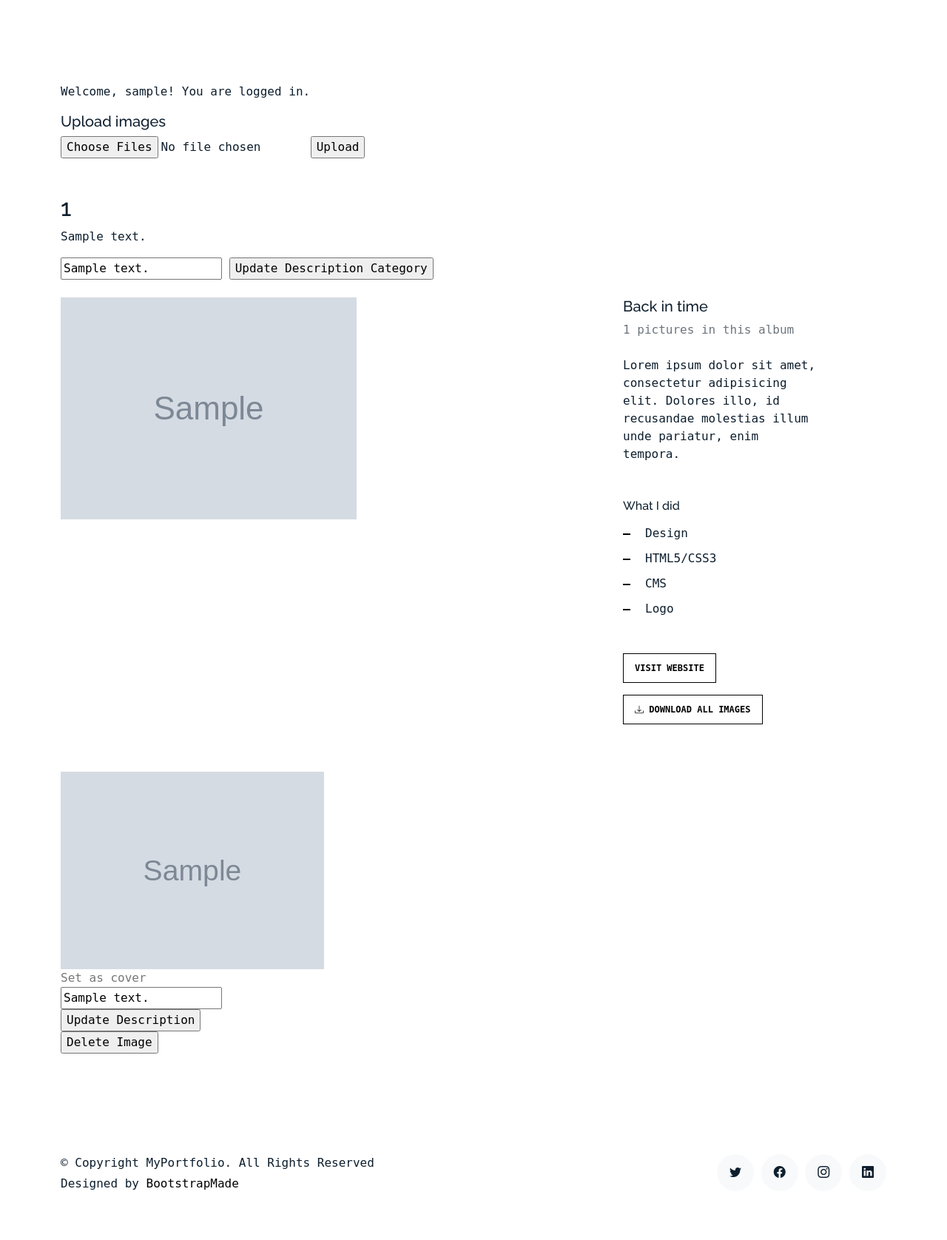
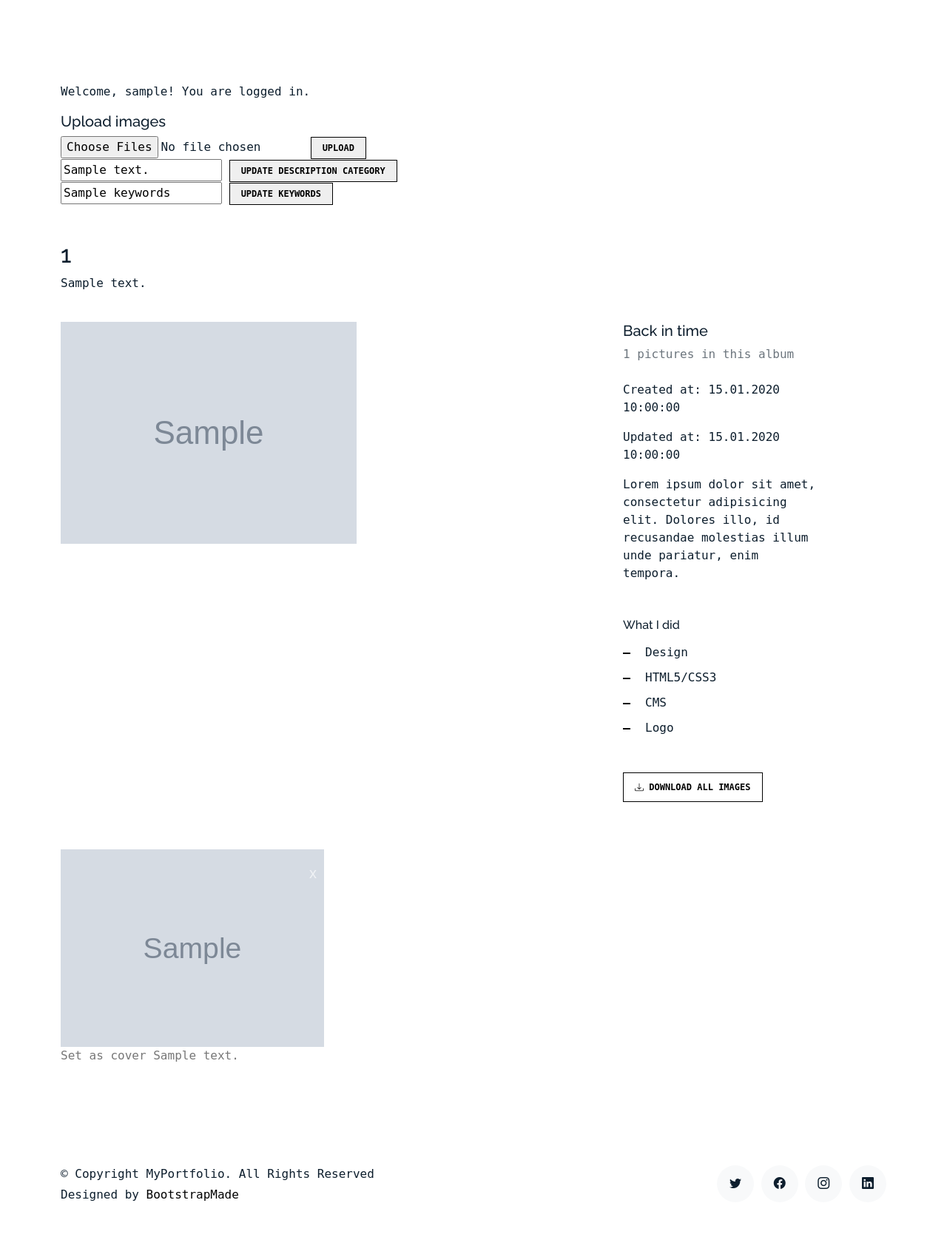
Before and after one commit to MMikulec/flask_missartem, a Flask app: page /category/1 in a window 1280 px wide. Shown: the part 109-1785 px from the top of the page at 74% size. Run offline with Flask 3, Linux system fonts and the light colour scheme; the visitor is signed in with stand-in values (Sample User, id 1); grey boxes marked "Sample" are stand-in pictures; a database or web service that is not in the repository returns one stand-in record (values such as "Sample title"); some libraries are stand-ins or nearby versions; some web fonts are replaced.

Commit message:
Error 404 handle, update_keywords, update_category_name. Many changes in functions.

```diff
--- a/app.py
+++ b/app.py
@@ -3,12 +3,11 @@ import time
 import zipfile
 
 from flask import send_file
-from zipfile import ZipFile
 
-from flask import Flask, render_template, request, send_from_directory, url_for, session, make_response
+from flask import Flask, render_template, request, send_from_directory, url_for, session, make_response, flash, abort
 from flask_pymongo import PyMongo
 import os
-from datetime import datetime, timedelta
+from datetime import datetime
 from flask import redirect
 from werkzeug.utils import secure_filename
 import uuid
@@ -21,7 +20,6 @@ app = Flask(__name__)
 app.config.from_pyfile('config.py')
 mongo = PyMongo(app)
 
-# #################### LOGIN ####################
 # Example user for testing purposes
 users = {
     'example_user': {
@@ -31,6 +29,13 @@ users = {
 }
 
 
+# ERROR HANDLE
+@app.errorhandler(404)
+def page_not_found(e):
+    return render_template("error/404.jinja2", e=e.description), 404
+
+
+# #################### LOGIN ####################
 def login_required(f):
     @wraps(f)
     def decorated_function(*args, **kwargs):
@@ -73,19 +78,19 @@ def allowed_file(filename):
 
 def compress_and_save_image(input_path, output_path, max_size=(800, 800), quality=85):
     with Image.open(input_path) as img:
-        img.thumbnail(max_size, Image.ANTIALIAS)
+        img.thumbnail(max_size, Image.LANCZOS)
         img.save(output_path, format=img.format, quality=quality)
 
 
 def cleanup_old_files(zip_filename):
     while True:
-        time.sleep(5)
+        time.sleep(app.config['REMOVE_ZIP'])
         if os.path.isfile(zip_filename):
             print(f"File to delete: {zip_filename}")
 
             creation_time = os.path.getctime(zip_filename)
             now = time.time()
-            if creation_time < (now - 10):  # 1 hour
+            if creation_time < (now - app.config['REMOVE_ZIP']):  # settings in config.py
                 os.remove(zip_filename)
                 print(f"Delete {zip_filename}")
                 break
@@ -99,7 +104,8 @@ def upload():
     category_name = request.form['category']
     category = mongo.db.categories.find_one({"name": category_name})
     if not category:
-        return "Category not found", 404
+        # return "Category not found", 404
+        abort(404, description=f"Category '{category}' doesn't exist.")
 
     category_id = category['_id']
     photos = request.files.getlist('photos')
@@ -142,37 +148,35 @@ def upload():
 @app.route('/')
 def index():
     # Fetch the categories from MongoDB, sorted by the 'order' field
-    categories = list(mongo.db.categories.find().sort('order'))
+    categories = list(mongo.db.categories.find().sort('order').sort('order', -1))
     return render_template('index.jinja2', categories=categories)
 
 
 @app.route('/category/<category>')
 def category(category):
-    """
-    compressed_folder = os.path.join(app.config['UPLOAD_FOLDER'], category, 'compressed')
-    image_files = os.listdir(compressed_folder)
-    category_info = mongo.db.categories.find_one({"name": category})
-    cover_image = category_info.get("cover_image")
-    return render_template('category.jinja2', category=category, images=image_files, cover_image=cover_image)
-"""
     # Get the category information
     category_info = mongo.db.categories.find_one({"name": category})
+
+    if not category_info:
+        abort(404, description=f"Category '{category}' doesn't exist.")
+
     cover_image = category_info.get("cover_image")
 
     # Fetch the image files from MongoDB
     image_files = list(mongo.db.images.find({"category_id": category_info["_id"]}))
 
-    return render_template('category.jinja2', category=category, images=image_files, cover_image=cover_image, category_info=category_info)
+    return render_template('category.jinja2', category=category, images=image_files,
+                           cover_image=cover_image, category_info=category_info)
 
 
-@app.route('/uploads/<path:subpath>')
-def serve_uploads(subpath):
-    return send_from_directory(app.config['UPLOAD_FOLDER'], subpath)
+@app.route('/uploads/<path:sub_path>')
+def serve_uploads(sub_path):
+    return send_from_directory(app.config['UPLOAD_FOLDER'], sub_path)
 
 
-@app.route('/uploads/original/<path:subpath>')
-def serve_original_uploads(subpath):
-    return send_from_directory(app.config['UPLOAD_FOLDER'], subpath)
+@app.route('/uploads/original/<path:sub_path>')
+def serve_original_uploads(sub_path):
+    return send_from_directory(app.config['UPLOAD_FOLDER'], sub_path)
 
 
 @app.route('/create_category', methods=['POST'])
@@ -192,7 +196,8 @@ def create_category():
             'cover_image': None,
             'description': '',
             'created_at': datetime.now(),
-            'updated_at': datetime.now()
+            'updated_at': datetime.now(),
+            'keywords': ''
         })
 
     return redirect(url_for('index'))
@@ -207,20 +212,17 @@ def move_category(category_name, direction):
     category = mongo.db.categories.find_one({'name': category_name})
 
     if not category:
-        return 'Category not found', 404
+        # return 'Category not found', 404
+        abort(404, description=f"Category '{category}' doesn't exist.")
 
-    if direction == 'up':
-        # Find the previous category
+    if direction == 'down':  # Look for the category with a lower order
         prev_category = mongo.db.categories.find_one({'order': category['order'] - 1})
         if prev_category:
-            # Swap the order of the current category and the previous category
             mongo.db.categories.update_one({'_id': category['_id']}, {'$set': {'order': category['order'] - 1}})
             mongo.db.categories.update_one({'_id': prev_category['_id']}, {'$set': {'order': prev_category['order'] + 1}})
-    else:
-        # Find the next category
+    else:  # 'up', so look for the category with a higher order
         next_category = mongo.db.categories.find_one({'order': category['order'] + 1})
         if next_category:
-            # Swap the order of the current category and the next category
             mongo.db.categories.update_one({'_id': category['_id']}, {'$set': {'order': category['order'] + 1}})
             mongo.db.categories.update_one({'_id': next_category['_id']}, {'$set': {'order': next_category['order'] - 1}})
 
@@ -254,56 +256,23 @@ def delete_category(category):
     return redirect(url_for('index'))
 
 
-@app.route('/set_cover_image/<category_name>/<image_name>')
+@app.route('/update_category/<category_name>', methods=['POST'])
 @login_required
-def set_cover_image(category_name, image_name):
+def update_category_name(category_name):
     category = mongo.db.categories.find_one({'name': category_name})
-    if not category:
-        return 'Category not found', 404
+    new_name = request.form.get('new_cat_name')
 
-    # Update the cover image in the MongoDB database
-    mongo.db.categories.update_one({'_id': category['_id']}, {'$set': {'cover_image': image_name}})
+    old_folder_path = os.path.join(app.config['UPLOAD_FOLDER'], category['name'])
+    new_folder_path = os.path.join(app.config['UPLOAD_FOLDER'], new_name)
 
-    return redirect(url_for('category', category=category_name))
+    try:
+        os.rename(old_folder_path, new_folder_path)
+    except Exception as e:
+        flash("Could not rename the folder: ", str(e))
+        return redirect(request.referrer)
 
-
-@app.route('/update_description/<item_type>/<item_id>', methods=['POST'])
-@login_required
-def update_description(item_type, item_id):
-    if item_type == 'image':
-        collection = mongo.db.images
-    elif item_type == 'category':
-        collection = mongo.db.categories
-    else:
-        return "Invalid item type", 400  # HTTP 400 Bad Request
-
-    new_description = request.form.get('new_description')
-    collection.update_one({'_id': ObjectId(item_id)}, {'$set': {'description': new_description}})
-    return redirect(request.referrer)
-
-
-@app.route('/delete_image/<image_id>', methods=['POST'])
-@login_required
-def delete_image(image_id):
-    # Fetch the image from the database
-    image = mongo.db.images.find_one({'_id': ObjectId(image_id)})
-
-    # Get the category_id from the image
-    category_id = image.get('category_id')
-
-    # Look up the category name in the categories collection
-    category = mongo.db.categories.find_one({'_id': ObjectId(category_id)})
-    category_name = category.get('name')
-
-    # Get the image filename
-    filename = image.get('filename')
-
-    # Delete the image document from MongoDB
-    mongo.db.images.delete_one({'_id': ObjectId(image_id)})
-
-    # Delete the image file from the server
-    os.remove(os.path.join(app.config['UPLOAD_FOLDER'], category_name, 'original', filename))
-    os.remove(os.path.join(app.config['UPLOAD_FOLDER'], category_name, 'compressed', filename))
+    # Update the category name in the MongoDB database
+    mongo.db.categories.update_one({'_id': category['_id']}, {'$set': {'name': new_name}})
 
     return redirect(request.referrer)
 
@@ -330,6 +299,80 @@ def download_category(category):
     return send_file(zip_filename, mimetype='application/zip', as_attachment=True)
 
 
+@app.route('/set_cover_image/<category_name>/<image_name>')
+@login_required
+def set_cover_image(category_name, image_name):
+    category = mongo.db.categories.find_one({'name': category_name})
+    if not category:
+        # return 'Category not found', 404
+        abort(404, description=f"Category '{category}' doesn't exist.")
+
+    # Update the cover image in the MongoDB database
+    mongo.db.categories.update_one({'_id': category['_id']}, {'$set': {'cover_image': image_name}})
+
+    return redirect(url_for('category', category=category_name))
+
+
+@app.route('/update_description/<item_type>/<item_id>', methods=['POST'])
+@login_required
+def update_description(item_type, item_id):
+    if item_type == 'image':
+        collection = mongo.db.images
+    elif item_type == 'category':
+        collection = mongo.db.categories
+    else:
+        return "Invalid item type", 400  # HTTP 400 Bad Request
+
+    new_description = request.form.get('new_description')
+    collection.update_one({'_id': ObjectId(item_id)}, {'$set': {'description': new_description}})
+    return redirect(request.referrer)
+
+
+@app.route('/update_keywords/<category_id>', methods=['POST'])
+@login_required
+def update_keywords(category_id):
+    new_keywords = request.form.get('new_keywords')
+    mongo.db.categories.update_one({'_id': ObjectId(category_id)}, {'$set': {'keywords': new_keywords}})
+
+    return redirect(request.referrer)
+
+
+@app.route('/delete_image/<image_id>', methods=['POST'])
+@login_required
+def delete_image(image_id):
+    # Fetch the image from the database
+    image = mongo.db.images.find_one({'_id': ObjectId(image_id)})
+
+    # Get the category_id from the image
+    category_id = image.get('category_id')
+
+    # Look up the category name in the categories collection
+    category = mongo.db.categories.find_one({'_id': ObjectId(category_id)})
+    category_name = category.get('name')
+
+    # Get the image filename
+    filename = image.get('filename')
+
+    # Delete the image document from MongoDB
+    mongo.db.images.delete_one({'_id': ObjectId(image_id)})
+
+    # When updating an album
+    mongo.db.categories.update_one(
+        {'_id': ObjectId(category_id)},
+        {
+            '$set': {
+                'updated_at': datetime.now()
+            }
+        }
+    )
+
+    # Delete the image file from the server
+    os.remove(os.path.join(app.config['UPLOAD_FOLDER'], category_name, 'original', filename))
+    os.remove(os.path.join(app.config['UPLOAD_FOLDER'], category_name, 'compressed', filename))
+
+    return redirect(request.referrer)
+
+
 @app.route('/sitemap.xml', methods=['GET'])
 def sitemap():
     """Generate sitemap.xml including album and image data."""
@@ -352,7 +395,7 @@ def sitemap():
         image_data = []
         images = mongo.db.images.find({'category_id': album['_id']})
         for image in images:
-            image_url = url_for('serve_uploads', subpath=album['name'] + '/compressed/' + image['filename'],
+            image_url = url_for('serve_uploads', sub_path=album['name'] + '/compressed/' + image['filename'],
                                 _external=True)
             image_caption = image['description']
             image_data.append([image_url, image_caption])
--- a/config.py
+++ b/config.py
@@ -7,3 +7,5 @@ TEMP_FOLDER = os.path.join(BASE_DIR, 'temp')
 SECRET_KEY = 'your-secret-key'
 ALLOWED_EXTENSIONS = {'png', 'jpg', 'jpeg', 'gif'}
 MONGO_URI = "mongodb://localhost:27017/portfolio"
+
+REMOVE_ZIP = 10  # remove zip for download after seconds
--- a/static/assets/css/style.css
+++ b/static/assets/css/style.css
@@ -204,6 +204,73 @@ h6,
   text-decoration: none;
   background: #000;
 }
+
+.my_btn {
+  display: inline-block;
+  border: 1px solid #000;
+  padding: 5px 15px;
+  font-size: 12px;
+  text-transform: uppercase;
+  color: #000;
+  transition: 0.2s all ease;
+  font-weight: 700;
+}
+
+.my_btn:active,
+.my_btn:focus,
+.my_btn:hover {
+  outline: none;
+}
+
+.my_btn:hover {
+  color: #fff;
+  text-decoration: none;
+  background: #000;
+}
+
+.delete-button {
+  position: absolute;
+  top: 10px;
+  right: 10px;
+  background: none;
+  border: none;
+  font-size: 20px;
+  color: white;
+  z-index: 10;
+}
+
+.delete-button input {
+  background: none;
+  border: none;
+  color: white;
+  font-size: 20px;
+  cursor: pointer;
+}
+
+.description-forms {
+  display: block;
+  margin-top: 10px;
+  color: #fff; /* adjust as per your color scheme */
+  background-color: rgba(0, 0, 0, 0.4); /* adjust as per your color scheme */
+  padding: 5px;
+  border-radius: 3px;
+  transition: 0.3s all ease;
+}
+
+.description-forms input {
+  color: #fff; /* adjust as per your color scheme */
+  background-color: rgba(0, 0, 0, 0.4); /* adjust as per your color scheme */
+  border: none;
+  transition: 0.3s all ease;
+}
+
+.description-forms input:hover,
+.description-forms input:focus {
+  color: #000; /* adjust as per your color scheme */
+  background-color: #fff; /* adjust as per your color scheme */
+}
+
+
 
 .testimonials-slider .swiper-pagination {
   margin-top: -60px;
--- a/templates/category.jinja2
+++ b/templates/category.jinja2
@@ -2,7 +2,7 @@
 {% block head %}
     <title>{{ category }} - missartem.sk</title>
     <meta content="{{ category_info['description'] }}" name="description">
-    <meta content="" name="keywords">
+    <meta content="{{ category_info.keywords }}" name="keywords">
 {% endblock %}
 
 {% block content %}
@@ -18,7 +18,15 @@
                 <form action="{{ url_for('upload') }}" method="post" enctype="multipart/form-data">
                     <input type="hidden" name="category" value="{{ category }}">
                     <input type="file" name="photos" accept="image/*" multiple>
-                    <input type="submit" value="Upload">
+                    <input type="submit" value="Upload" class="my_btn">
+                </form>
+                <form action="{{ url_for('update_description', item_type='category', item_id=category_info._id) }}" method="POST">
+                    <input type="text" name="new_description" value="{{ category_info['description'] }}" />
+                    <input type="submit" value="Update Description Category" class="my_btn"/>
+                </form>
+                <form action="{{ url_for('update_keywords', category_id=category_info._id) }}" method="POST">
+                    <input type="text" name="new_keywords" value="{{ category_info.keywords }}" />
+                    <input type="submit" value="Update Keywords" class="my_btn"/>
                 </form>
             </div>
         {% endif %}
@@ -27,12 +35,6 @@
             <h2>{{ category }}</h2>
 
             <p>{{ category_info['description'] }}</p>
-              {% if session['username'] %}
-              <form action="{{ url_for('update_description', item_type='category', item_id=category_info._id) }}" method="POST">
-                <input type="text" name="new_description" value="{{ category_info['description'] }}" />
-                <input type="submit" value="Update Description Category" />
-              </form>
-              {% endif %}
           </div>
         </div>
       </div>
@@ -42,7 +44,7 @@
           <div class="row align-items-stretch">
             <div class="col-md-8" data-aos="fade-up">
                 {% if cover_image %}
-                    <img class="img-fluid" src="{{ url_for('serve_uploads', subpath=category+'/compressed/'+cover_image) }}">
+                    <img class="img-fluid" src="{{ url_for('serve_uploads', sub_path=category+'/compressed/'+cover_image) }}">
                 {% else %}
                     <img class="img-fluid" src="/static/assets/img/No_Image_Available.jpg">
                 {% endif %}
@@ -52,6 +54,12 @@
                 <h3 class="h3">Back in time</h3>
                 <p class="mb-4"><span class="text-muted">{{ images|length }} pictures in this album</span></p>
                 <div class="mb-5">
+                    {% if category_info['created_at'] %}
+                        <p>Created at: {{ category_info['created_at'].strftime('%d.%m.%Y %H:%M:%S') }}</p>
+                    {% endif %}
+                    {% if category_info['updated_at'] %}
+                        <p>Updated at: {{ category_info['updated_at'].strftime('%d.%m.%Y %H:%M:%S') }}</p>
+                    {% endif %}
                   <p>Lorem ipsum dolor sit amet, consectetur adipisicing elit. Dolores illo, id recusandae molestias
                     illum unde pariatur, enim tempora.</p>
                 </div>
@@ -62,7 +70,6 @@
                   <li>CMS</li>
                   <li>Logo</li>
                 </ul>
-                <p><a href="#" class="readmore">Visit Website</a></p>
                 <p><a href="{{ url_for('download_category', category=category) }}" class="readmore"><span class="bi bi-download"></span> Download all images</a></p>
               </div>
             </div>
@@ -73,21 +80,27 @@
         <div id="portfolio-grid" class="row no-gutter" data-aos="fade-up" data-aos-delay="200">
             {% for image in images %}
             <div class="item {# web #} col-sm-6 col-md-4 col-lg-4 mb-4">
-                <a href="{{ url_for('serve_uploads', subpath=category+'/compressed/'+image.filename) }}" class="item-wrap image-popup" data-source="{{ url_for('serve_original_uploads', subpath=category+'/original/'+image.filename) }}" data-gallery="gallery1">
+              <a href="{{ url_for('serve_uploads', sub_path=category+'/compressed/'+image.filename) }}" class="item-wrap image-popup" data-source="{{ url_for('serve_original_uploads', sub_path=category+'/original/'+image.filename) }}" data-gallery="gallery1">
                 <div class="work-info">
                   <span>{{ image.description }}</span>
+                  {% if session['username'] %}
+                      <!-- Form to update photo name -->
+                      <form action="{{ url_for('update_description', item_type='image', item_id=image._id) }}" method="POST" class="description-forms" onclick="event.stopPropagation();">
+                        <input type="text" name="new_description" value="{{ image.description }}"/>
+                        <input type="submit" value="Update Description" class="my_btn"/>
+                      </form>
+                  {% else %}
+                      {# <span>{{ image.description }}</span> #}
+                  {% endif %}
                 </div>
-                    <img class="img-fluid" src="{{ url_for('serve_uploads', subpath=category+'/compressed/'+image.filename) }}" alt="{{ image.description }}">
+                <img class="img-fluid" src="{{ url_for('serve_uploads', sub_path=category+'/compressed/'+image.filename) }}" alt="{{ image.description }}">
               </a>
               {% if session['username'] %}
-                    <a href="{{ url_for('set_cover_image', category_name=category, image_name=image.filename) }}">Set as cover</a>
-                    <form action="{{ url_for('update_description', item_type='image', item_id=image._id) }}" method="POST">
-                        <input type="text" name="new_description" value="{{ image.description }}" />
-                        <input type="submit" value="Update Description" />
+                  <!-- Form to delete the image -->
+                  <form action="{{ url_for('delete_image', image_id=image._id) }}" method="POST" class="delete-button" onclick="event.stopPropagation();">
+                    <input type="submit" value="x" class="mfp-close">
                   </form>
-                    <form action="{{ url_for('delete_image', image_id=image._id) }}" method="POST">
-                        <input type="submit" value="Delete Image">
-                    </form>
+                  <a href="{{ url_for('set_cover_image', category_name=category, image_name=image.filename) }}">Set as cover {{ image.description }}</a>
               {% endif %}
             </div>
             {% endfor %}
@@ -140,6 +153,21 @@
 {% endblock %}
 {% block script %}
     <script>
+        document.addEventListener('DOMContentLoaded', function() {
+          // Get all inputs within the anchor tag but exclude the submit buttons
+          var inputs = document.querySelectorAll('a .description-forms input[type=text]');
+
+          // Add event listener to each input
+          inputs.forEach(function(input) {
+            input.addEventListener('click', function(event) {
+              // This will prevent the magnific popup event
+              event.preventDefault();
+              // This will prevent the event from bubbling up to the anchor tag
+              event.stopPropagation();
+            });
+          });
+        });
+
         $(document).ready(function() {
             $('.image-popup').magnificPopup({
                 type: 'image',
--- a/templates/login.jinja2
+++ b/templates/login.jinja2
@@ -3,7 +3,7 @@
 {% block content %}
     <div class="container">
     <h1>Login</h1>
-    <form action="{{ url_for('login') }}" method="post">
+    <form action="{{ url_for('private.login') }}" method="post">
         <label for="username">Username:</label>
         <input type="text" id="username" name="username" required>
         <br>
```
Also changed, not shown: templates/error/404.jinja2 (added, +20 -0 lines), templates/index.jinja2 (+30 -4 lines). Lines whose indentation alone changed are shown as unchanged.
